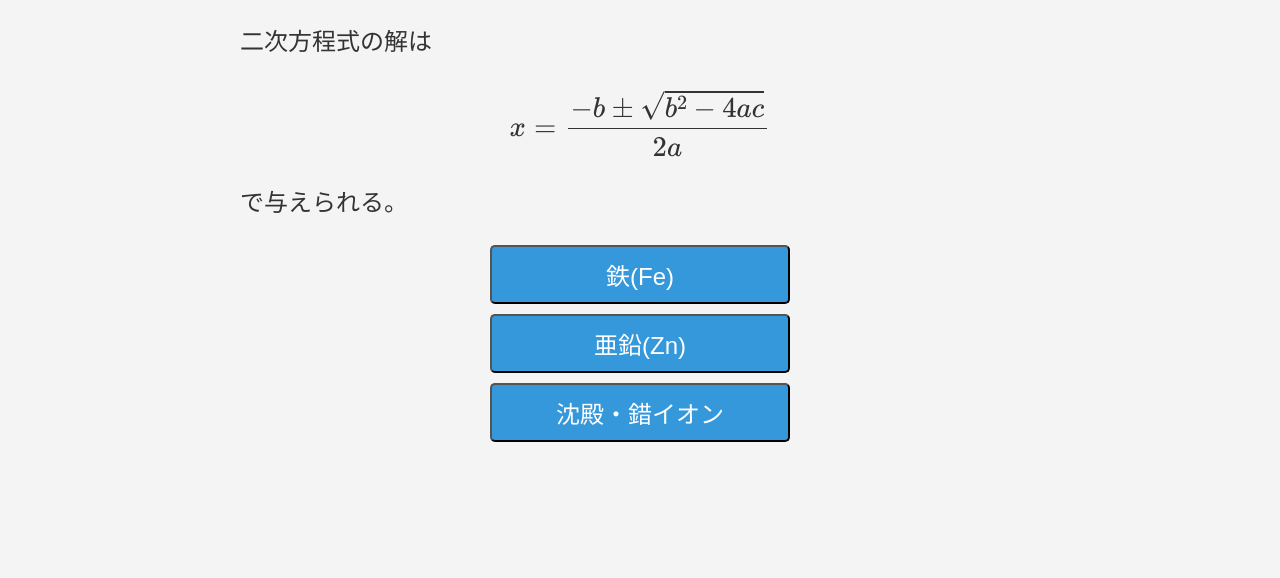
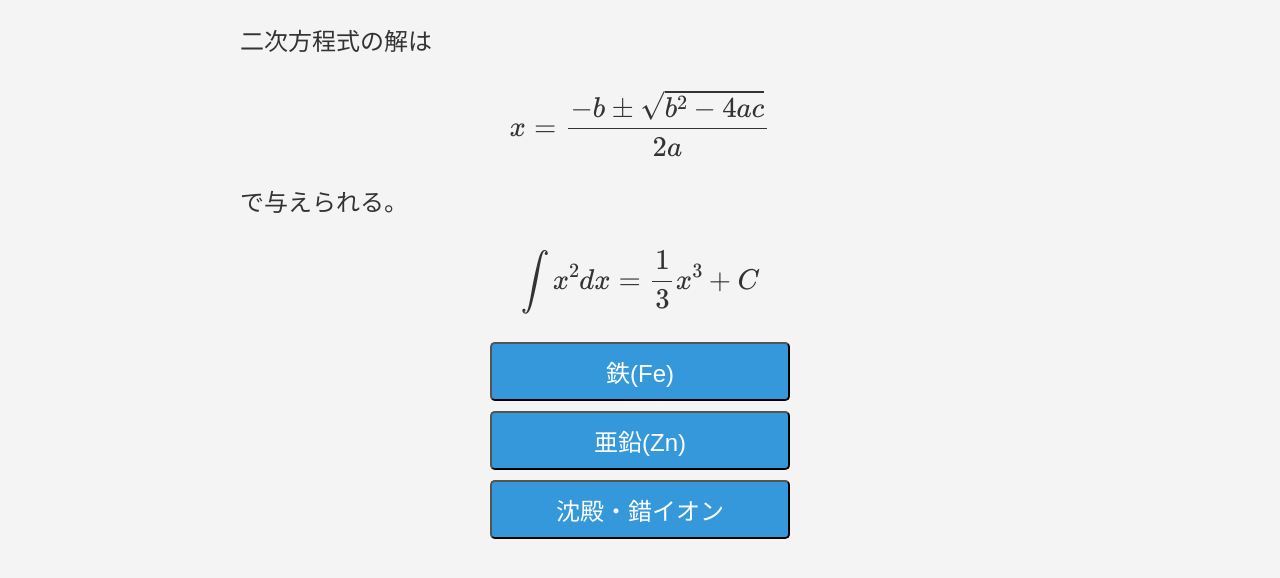
Before and after one commit to kumaaaaaP/useful-study-tools, a plain HTML site: page physics/physics.html in a window 1280 px wide. Shown: the part 280-858 px from the top of the page. Before the commit the page ends 800 px from the top, so only its background shows below. Drawn offline with nearby package versions, Linux system fonts and the light colour scheme.

Commit message:
Update physics.html

```diff
--- a/physics/physics.html
+++ b/physics/physics.html
@@ -23,6 +23,9 @@
 x = \frac{-b \pm \sqrt{b^2 - 4ac}}{2a}
 \]
 で与えられる。
+            \[
+\int x^2 dx = \frac{1}{3}x^3 + C
+\]
 </p>
         <ul class="quiz-list">
             <li>
```
